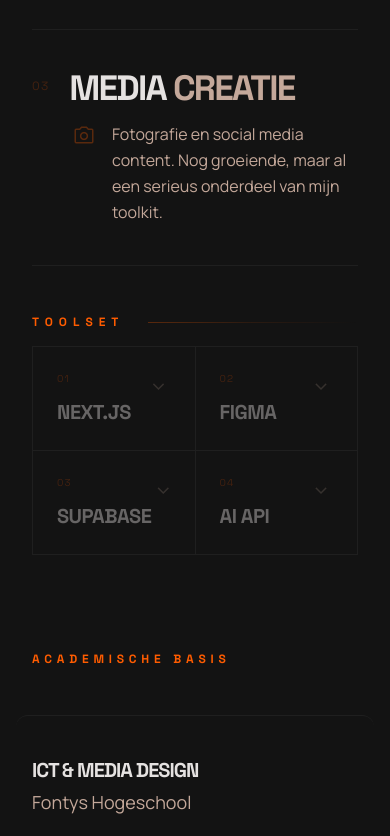
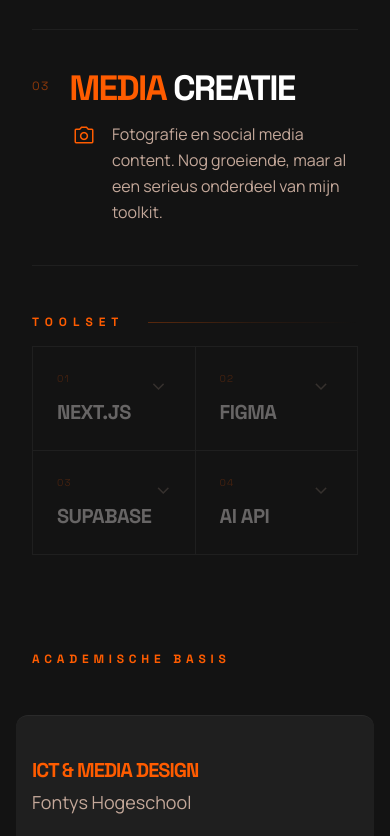
Before and after one commit to Jasper-van-Tilborg/showcaseportfoliosemester4, a Next.js app: page /about in a window 390 px wide. Shown: the part 2520-3356 px from the top of the page. Built offline with nearby package versions, Linux system fonts and the light colour scheme.

Commit message:
about page mobile friendly gemaakt

```diff
--- a/app/about/page.tsx
+++ b/app/about/page.tsx
@@ -2,7 +2,7 @@
 
 import Image from "next/image";
 import Link from "next/link";
-import { useRef, useState } from "react";
+import { useRef, useState, useCallback, useEffect } from "react";
 import { motion, AnimatePresence } from "framer-motion";
 import Icon from "@/components/Icon";
 import FadeUp from "@/components/motion/FadeUp";
@@ -22,14 +22,96 @@ const toolTagMap: Record<string, string[]> = {
 
 const capabilityIcons = ["design_services", "code", "photo_camera"];
 
+function ScrollGroup({
+  children,
+  className = "",
+  activeClassName = "",
+}: {
+  children: React.ReactNode;
+  className?: string;
+  activeClassName?: string;
+}) {
+  const ref = useRef<HTMLDivElement>(null);
+  const [active, setActive] = useState(false);
+
+  useEffect(() => {
+    if (window.matchMedia("(hover: hover) and (pointer: fine)").matches) return;
+    const el = ref.current;
+    if (!el) return;
+    const observer = new IntersectionObserver(
+      ([entry]) => setActive(entry.isIntersecting && entry.intersectionRatio >= 0.5),
+      { threshold: 0.5 }
+    );
+    observer.observe(el);
+    return () => observer.disconnect();
+  }, []);
+
+  return (
+    <div
+      ref={ref}
+      className={`group${active ? ` active ${activeClassName}` : ""} ${className}`}
+    >
+      {children}
+    </div>
+  );
+}
+
 export default function AboutPage() {
   const { t, lang } = useLanguage();
   const [activeTool, setActiveTool] = useState<string | null>(null);
+  const [mobileActiveCard, setMobileActiveCard] = useState(0);
+  const [isTouch, setIsTouch] = useState(false);
   const carouselRef = useRef<HTMLDivElement>(null);
   const projectCarouselRef = useRef<HTMLDivElement>(null);
-  const projectDragState = useRef({ startX: 0, scrollLeft: 0 });
+  const projectCarouselCleanup = useRef<(() => void) | null>(null);
   const projectHasDragged = useRef(false);
   const [projectsAtEnd, setProjectsAtEnd] = useState(false);
+
+  useEffect(() => {
+    setIsTouch(!window.matchMedia("(hover: hover) and (pointer: fine)").matches);
+  }, []);
+
+  const setProjectCarouselRef = useCallback((el: HTMLDivElement | null) => {
+    if (projectCarouselCleanup.current) {
+      projectCarouselCleanup.current();
+      projectCarouselCleanup.current = null;
+    }
+    projectCarouselRef.current = el;
+    if (!el) return;
+
+    let startX = 0;
+    let scrollLeft = 0;
+    let dragging = false;
+
+    function onMouseDown(e: MouseEvent) {
+      dragging = true;
+      projectHasDragged.current = false;
+      startX = e.clientX;
+      scrollLeft = el.scrollLeft;
+      el.style.cursor = "grabbing";
+      e.preventDefault();
+    }
+    function onMouseMove(e: MouseEvent) {
+      if (!dragging) return;
+      const moved = e.clientX - startX;
+      if (Math.abs(moved) > 4) projectHasDragged.current = true;
+      el.scrollLeft = scrollLeft - moved;
+    }
+    function onMouseUp() {
+      dragging = false;
+      el.style.cursor = "grab";
+    }
+
+    el.addEventListener("mousedown", onMouseDown);
+    window.addEventListener("mousemove", onMouseMove);
+    window.addEventListener("mouseup", onMouseUp);
+
+    projectCarouselCleanup.current = () => {
+      el.removeEventListener("mousedown", onMouseDown);
+      window.removeEventListener("mousemove", onMouseMove);
+      window.removeEventListener("mouseup", onMouseUp);
+    };
+  }, []);
 
   const activeProjects = activeTool
     ? projects.filter((p) =>
@@ -41,6 +123,7 @@ export default function AboutPage() {
 
   function handleSetTool(tool: string | null) {
     setActiveTool(tool);
+    setMobileActiveCard(0);
     setTimeout(() => {
       if (projectCarouselRef.current) {
         projectCarouselRef.current.scrollLeft = 0;
@@ -49,32 +132,13 @@ export default function AboutPage() {
     }, 50);
   }
 
-  function onProjectPointerDown(e: React.PointerEvent<HTMLDivElement>) {
-    const el = projectCarouselRef.current;
-    if (!el) return;
-    projectHasDragged.current = false;
-    projectDragState.current = { startX: e.clientX, scrollLeft: el.scrollLeft };
-    el.setPointerCapture(e.pointerId);
-    el.style.cursor = "grabbing";
-  }
-  function onProjectPointerMove(e: React.PointerEvent<HTMLDivElement>) {
-    const el = projectCarouselRef.current;
-    if (!el?.hasPointerCapture(e.pointerId)) return;
-    e.preventDefault();
-    const moved = e.clientX - projectDragState.current.startX;
-    if (Math.abs(moved) > 4) projectHasDragged.current = true;
-    el.scrollLeft = projectDragState.current.scrollLeft - moved;
-  }
-  function onProjectPointerUp(e: React.PointerEvent<HTMLDivElement>) {
-    const el = projectCarouselRef.current;
-    if (!el) return;
-    el.releasePointerCapture(e.pointerId);
-    el.style.cursor = "grab";
-  }
   function onProjectScroll() {
     const el = projectCarouselRef.current;
     if (!el) return;
     setProjectsAtEnd(el.scrollLeft + el.clientWidth >= el.scrollWidth - 8);
+    if (isTouch && activeProjects.length > 1) {
+      setMobileActiveCard(Math.round(el.scrollLeft / (el.scrollWidth / activeProjects.length)));
+    }
   }
   const dragState = useRef({ startX: 0, scrollLeft: 0 });
 
@@ -169,14 +233,17 @@ export default function AboutPage() {
         <div>
           {t.about.capabilities.map((cap, i) => (
             <FadeUp key={cap.title} delay={i * 0.1}>
-              <div className="group grid grid-cols-1 md:grid-cols-12 gap-4 md:gap-8 items-center py-10 md:py-14 border-t border-white/5 hover:border-primary/20 transition-colors duration-300 cursor-default">
+              <ScrollGroup
+                className="grid grid-cols-1 md:grid-cols-12 gap-4 md:gap-8 items-center py-10 md:py-14 border-t border-white/5 hover:border-primary/20 transition-colors duration-300 cursor-default"
+                activeClassName="border-primary/20"
+              >
                 <div className="md:col-span-7 flex gap-5 md:gap-8 items-start">
-                  <span className="font-headline text-primary/20 text-xs tracking-widest pt-2 group-hover:text-primary/50 transition-colors duration-300 shrink-0 select-none">
+                  <span className="font-headline text-primary/20 text-xs tracking-widest pt-2 group-hover:text-primary/50 group-[.active]:text-primary/50 transition-colors duration-300 shrink-0 select-none">
                     {String(i + 1).padStart(2, "0")}
                   </span>
-                  <h3 className="font-headline text-[clamp(2.2rem,6vw,5.5rem)] font-bold tracking-tighter uppercase leading-none group-hover:text-primary transition-colors duration-500">
+                  <h3 className="font-headline text-[clamp(2.2rem,6vw,5.5rem)] font-bold tracking-tighter uppercase leading-none group-hover:text-primary group-[.active]:text-primary transition-colors duration-500">
                     {cap.title}{" "}
-                    <span className="text-on-surface-variant group-hover:text-white transition-colors duration-300">
+                    <span className="text-on-surface-variant group-hover:text-white group-[.active]:text-white transition-colors duration-300">
                       {cap.subtitle}
                     </span>
                   </h3>
@@ -184,13 +251,13 @@ export default function AboutPage() {
                 <div className="md:col-span-5 flex gap-4 items-start pl-10 md:pl-0">
                   <Icon
                     name={capabilityIcons[i]}
-                    className="text-primary/30 group-hover:text-primary transition-colors duration-500 shrink-0 mt-0.5"
+                    className="text-primary/30 group-hover:text-primary group-[.active]:text-primary transition-colors duration-500 shrink-0 mt-0.5"
                   />
                   <p className="text-on-surface-variant text-base leading-relaxed font-body">
                     {cap.description}
                   </p>
                 </div>
-              </div>
+              </ScrollGroup>
             </FadeUp>
           ))}
           <div className="border-t border-white/5" />
@@ -258,16 +325,14 @@ export default function AboutPage() {
                 {activeProjects.length > 0 ? (
                   <div className="relative">
                     <div
-                      ref={projectCarouselRef}
-                      className="overflow-x-auto scrollbar-hide cursor-grab select-none"
+                      ref={setProjectCarouselRef}
+                      className="overflow-x-auto scrollbar-hide select-none md:cursor-grab"
                       style={{ msOverflowStyle: "none", scrollbarWidth: "none" } as React.CSSProperties}
-                      onPointerDown={onProjectPointerDown}
-                      onPointerMove={onProjectPointerMove}
-                      onPointerUp={onProjectPointerUp}
                       onScroll={onProjectScroll}
                     >
-                      <div className="flex gap-4 w-full">
-                        {activeProjects.map((p) => {
+                      <div className="flex gap-4" style={{ width: "max-content" }}>
+                        {activeProjects.map((p, idx) => {
+                          const isMobileActive = isTouch && idx === mobileActiveCard;
                           const themeVars = p.theme ? ({
                             "--color-primary":            p.theme.primary,
                             "--color-primary-container":  p.theme.primaryContainer,
@@ -280,15 +345,15 @@ export default function AboutPage() {
                             <Link
                               key={p.slug}
                               href={`/work/${p.slug}`}
-                              className="group relative flex overflow-hidden bg-surface-container-low rounded-2xl shrink-0 w-[calc(33.333%-0.677rem)] aspect-video transition-all duration-500 ease-out grayscale hover:grayscale-0"
+                              className={`group relative flex overflow-hidden bg-surface-container-low rounded-2xl shrink-0 w-[80vw] md:w-[calc(33vw-2.5rem)] aspect-video transition-all duration-500 ease-out md:grayscale md:hover:grayscale-0${isTouch && !isMobileActive ? " grayscale" : ""}`}
                               onClick={(e) => { if (projectHasDragged.current) e.preventDefault(); }}
                               style={themeVars}
                             >
-                              <div className="absolute inset-0 scale-105 group-hover:scale-100 transition-transform duration-700" style={{ background: p.coverGradient }} />
-                              <div className="absolute inset-0 bg-neutral-900/60 transition-opacity duration-500 group-hover:opacity-0" />
+                              <div className={`absolute inset-0 transition-transform duration-700 ${isMobileActive ? "scale-100" : "scale-105"} group-hover:scale-100`} style={{ background: p.coverGradient }} />
+                              <div className={`absolute inset-0 bg-neutral-900/60 transition-opacity duration-500 ${isMobileActive ? "opacity-0" : ""} group-hover:opacity-0`} />
                               {p.coverImage && (
                                 <div className="absolute inset-0">
-                                  <Image src={p.coverImage} alt={p.title} fill quality={90} className="object-contain scale-[0.7] group-hover:scale-[0.8] transition-transform duration-500 pointer-events-none" draggable={false} sizes="(max-width: 768px) 75vw, 35vw" />
+                                  <Image src={p.coverImage} alt={p.title} fill quality={90} className={`object-contain transition-transform duration-500 pointer-events-none ${isMobileActive ? "scale-[0.8]" : "scale-[0.7]"} group-hover:scale-[0.8]`} draggable={false} sizes="(max-width: 768px) 80vw, 35vw" />
                                 </div>
                               )}
                               <div className="absolute top-4 left-4 z-10">
@@ -298,7 +363,7 @@ export default function AboutPage() {
                               </div>
                               <div className="absolute bottom-0 left-0 w-full px-5 py-5 bg-gradient-to-t from-black/80 to-transparent z-10 flex items-end justify-between">
                                 <h3 className="font-headline font-bold text-on-surface tracking-tight text-lg md:text-xl">{p.title}</h3>
-                                <Icon name="arrow_outward" className="text-xl text-primary opacity-60 group-hover:opacity-100 shrink-0 ml-3" />
+                                <Icon name="arrow_outward" className={`text-xl text-primary shrink-0 ml-3 transition-opacity ${isMobileActive ? "opacity-100" : "opacity-60"} group-hover:opacity-100`} />
                               </div>
                             </Link>
                           );
@@ -306,11 +371,7 @@ export default function AboutPage() {
                       </div>
                     </div>
                     {activeProjects.length > 1 && !projectsAtEnd && (
-                      <div className="absolute right-0 top-0 h-full w-24 bg-gradient-to-l from-surface-container-lowest to-transparent pointer-events-none flex items-center justify-end pr-3">
-                        <div className="w-8 h-8 rounded-full bg-white/10 backdrop-blur-sm flex items-center justify-center">
-                          <Icon name="chevron_right" className="text-white/70 text-base" />
-                        </div>
-                      </div>
+                      <div className="absolute right-0 top-0 h-full w-24 bg-gradient-to-l from-surface-container-lowest to-transparent pointer-events-none" />
                     )}
                   </div>
                 ) : (
@@ -336,9 +397,12 @@ export default function AboutPage() {
         <div className="space-y-0">
           {t.about.education.map((edu, i) => (
             <FadeUp key={edu.degree} delay={i * 0.1}>
-              <div className="group flex flex-col md:flex-row justify-between items-start md:items-center py-10 border-t border-white/5 hover:bg-white/5 transition-colors px-4 -mx-4 rounded-xl">
+              <ScrollGroup
+                className="flex flex-col md:flex-row justify-between items-start md:items-center py-10 border-t border-white/5 hover:bg-white/5 transition-colors px-4 -mx-4 rounded-xl"
+                activeClassName="bg-white/5"
+              >
                 <div>
-                  <h4 className="text-xl md:text-3xl font-headline font-bold mb-1 uppercase tracking-tighter group-hover:text-primary transition-colors">
+                  <h4 className="text-xl md:text-3xl font-headline font-bold mb-1 uppercase tracking-tighter group-hover:text-primary group-[.active]:text-primary transition-colors">
                     {edu.degree}
                   </h4>
                   <p className="text-on-surface-variant font-label text-lg">{edu.school}</p>
@@ -346,7 +410,7 @@ export default function AboutPage() {
                 <span className="text-primary/60 font-headline text-xl mt-4 md:mt-0 tracking-widest">
                   {edu.period}
                 </span>
-              </div>
+              </ScrollGroup>
             </FadeUp>
           ))}
           <div className="border-b border-white/5" />
```
